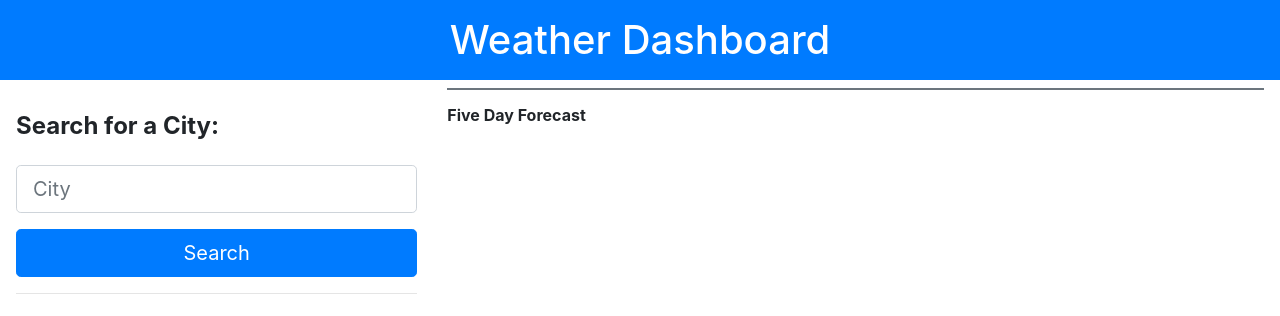
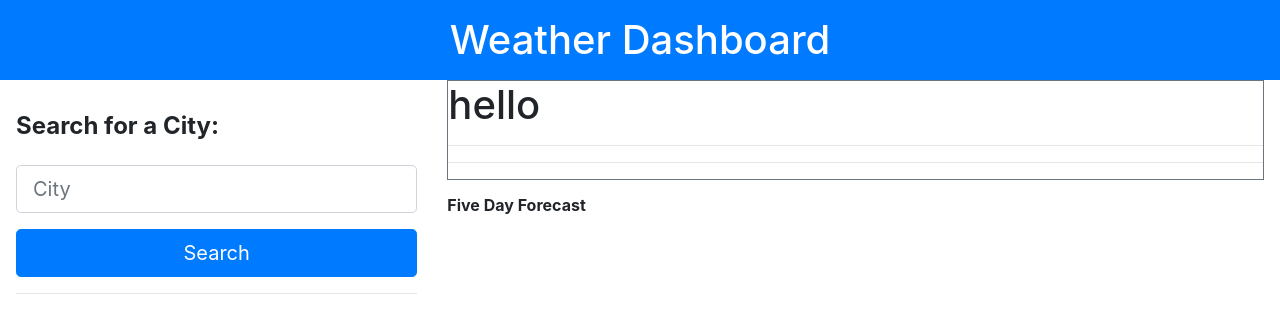
Before and after one commit to yinping-520/weather-dashboard, a plain HTML site: page index.html in a window 1280 px wide. Drawn offline with nearby package versions, Linux system fonts and the light colour scheme.

Commit message:
try to fix the error

```diff
--- a/index.html
+++ b/index.html
@@ -30,7 +30,9 @@
 
 
             <main class="container col-8 vh-100 h1">
-                <section class="border border-secondary mt-2 mr-3" id="dashboard">
+                <section class="border border-secondary mt-10 mr-3" id="dashboard">hello
+                    <hr>
+                    <hr>
                 </section>
 
                 <h6 class="mt-3 font-weight-bold">Five Day Forecast</h1>
```
